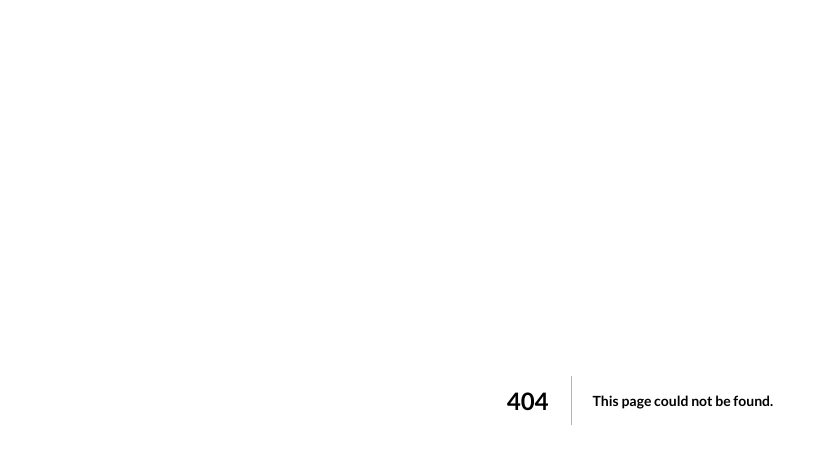
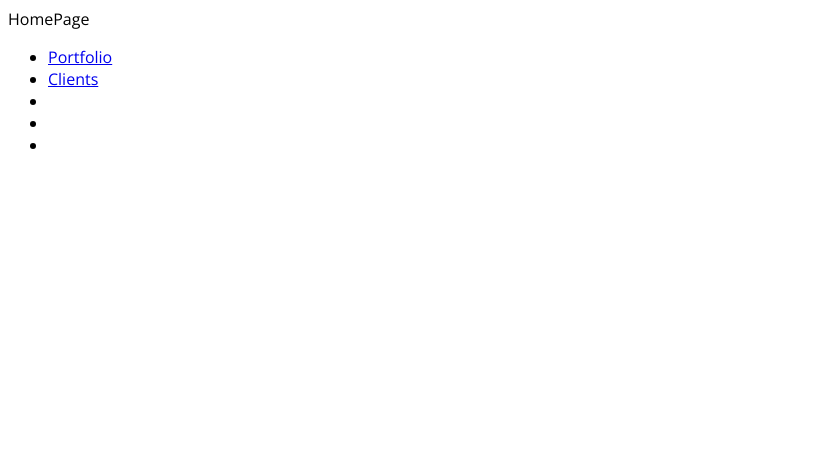
Before and after one commit to Alfonso-Jim/nextjs-course-code-01, a Next.js app: page / in a window 1280 px wide. Before the commit this address had no page. Shown: the top 450 px of the page, without its empty margins (0-827 px from the left). Built offline with nearby package versions, Linux system fonts and the light colour scheme.

Commit message:
Move and rename files

```diff
--- a/pages/about/index.tsx
+++ b/pages/about/index.tsx
@@ -1,7 +1,7 @@
 import React from "react";
 
-const HomePage = () => {
-  return <div>HomePage</div>;
+const AboutPage = () => {
+  return <div>AboutPage</div>;
 };
 
-export default HomePage;
+export default AboutPage;
--- /dev/null
+++ b/pages/index.tsx
@@ -0,0 +1,22 @@
+import Link from "next/link";
+
+const HomePage = () => {
+  return (
+    <div>
+      HomePage
+      <ul>
+        <li>
+          <Link href="/portfolio">Portfolio</Link>
+        </li>
+        <li>
+          <Link href="/clients">Clients</Link>
+        </li>
+        <li></li>
+        <li></li>
+        <li></li>
+      </ul>
+    </div>
+  );
+};
+
+export default HomePage;
```
Also changed, not shown: pages/about.tsx (deleted, +0 -7 lines).
